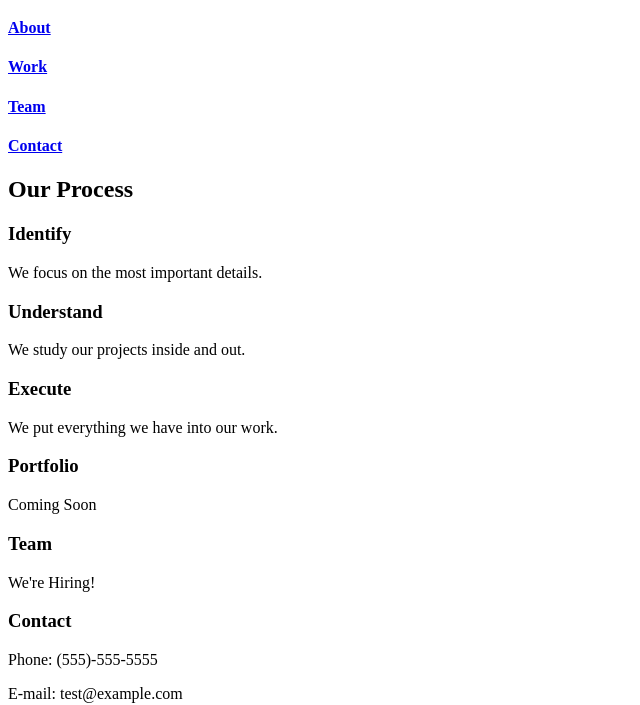
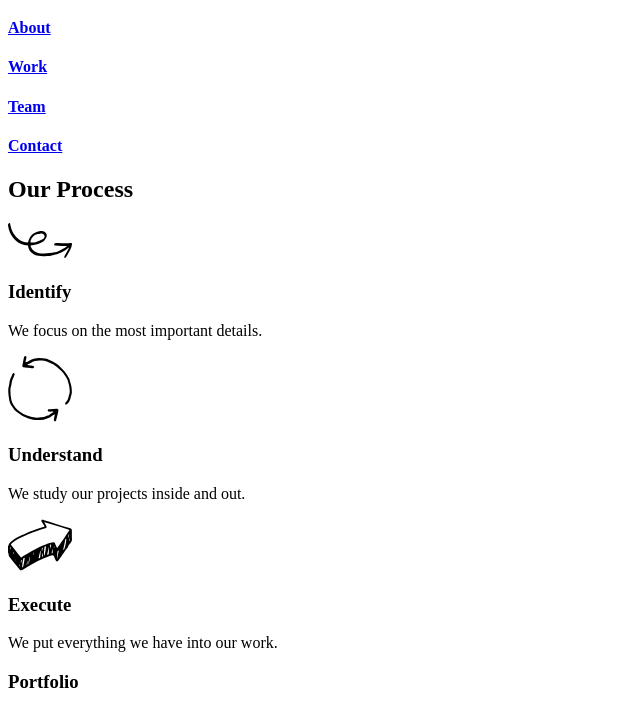
Before and after one commit to glassmanca/broadway, a plain HTML site: page index.html in a window 1280 px wide. Shown: the part 100-805 px from the top of the page, without its empty margins (0-640 px from the left). Drawn offline with Linux system fonts and the light colour scheme.

Commit message:
Add images to the process section

```diff
--- a/index.html
+++ b/index.html
@@ -22,12 +22,15 @@
     <div id="process">
       <h2>Our Process</h2>
 
+      <img src="resources/images/identify.svg">
       <h3>Identify</h3>
       <p>We focus on the most important details.</p>
 
+      <img src="resources/images/understand.svg">
       <h3>Understand</h3>
       <p>We study our projects inside and out.</p>
 
+      <img src="resources/images/execute.svg">
       <h3>Execute</h3>
       <p>We put everything we have into our work.</p>
 
```
Also changed, not shown: resources/images/execute.svg (added), resources/images/flatiron.png (added), resources/images/identify.svg (added), resources/images/understand.svg (added).
